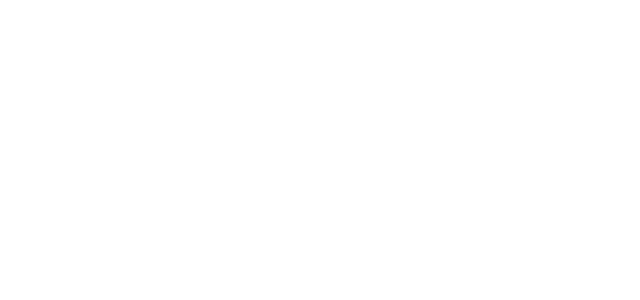
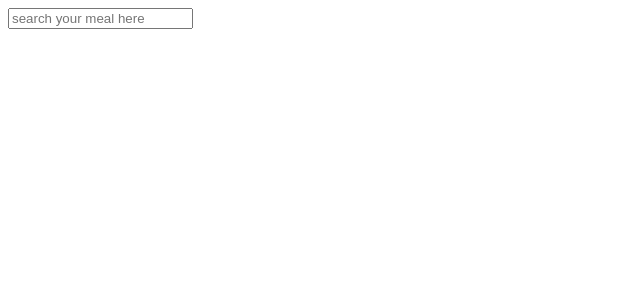
Before and after one commit to nyapblesso-a11y/MealRecipe-app, a React (Vite) app: page / in a window 1280 px wide. Shown: the top 300 px of the page, without its empty margins (0-640 px from the left). Built offline with nearby package versions, Linux system fonts and the light colour scheme.

Commit message:
the app model has been modified making each component to hace its own styling filess

```diff
--- a/src/App.jsx
+++ b/src/App.jsx
@@ -1,9 +1,10 @@
 import React from 'react'
+import SearchBar from './components/SearchBar/SearchBar'
 
 function App() {
   return (
     <>
-
+    <SearchBar/>
     </>
   )
 }
--- /dev/null
+++ b/src/components/SearchBar/SearchBar.jsx
@@ -0,0 +1,11 @@
+import React from 'react'
+
+function SearchBar() {
+  return (
+    <div className='search'>
+   <input type="text" className='text' placeholder='search your meal here' />
+    </div>
+  )
+}
+
+export default SearchBar
```
Also changed, not shown: src/components/SearchBar.jsx (deleted, +0 -11 lines), src/components/RecipeCard/RecipeCard.css (added), src/components/RecipeCard/RecipeCard.jsx (renamed from src/components/RecipeCard.jsx), src/components/RecipeDrawer/ReceipeDrawer.jsx (renamed from src/components/ReceipeDrawer.jsx), src/components/RecipeDrawer/RecipeDrawer.css (added), src/components/RecipeList/RecipeList.css (added), src/components/RecipeList/RecipeList.jsx (renamed from src/components/RecipeForm.jsx), src/components/SearchBar/SearchBar.css (added).
